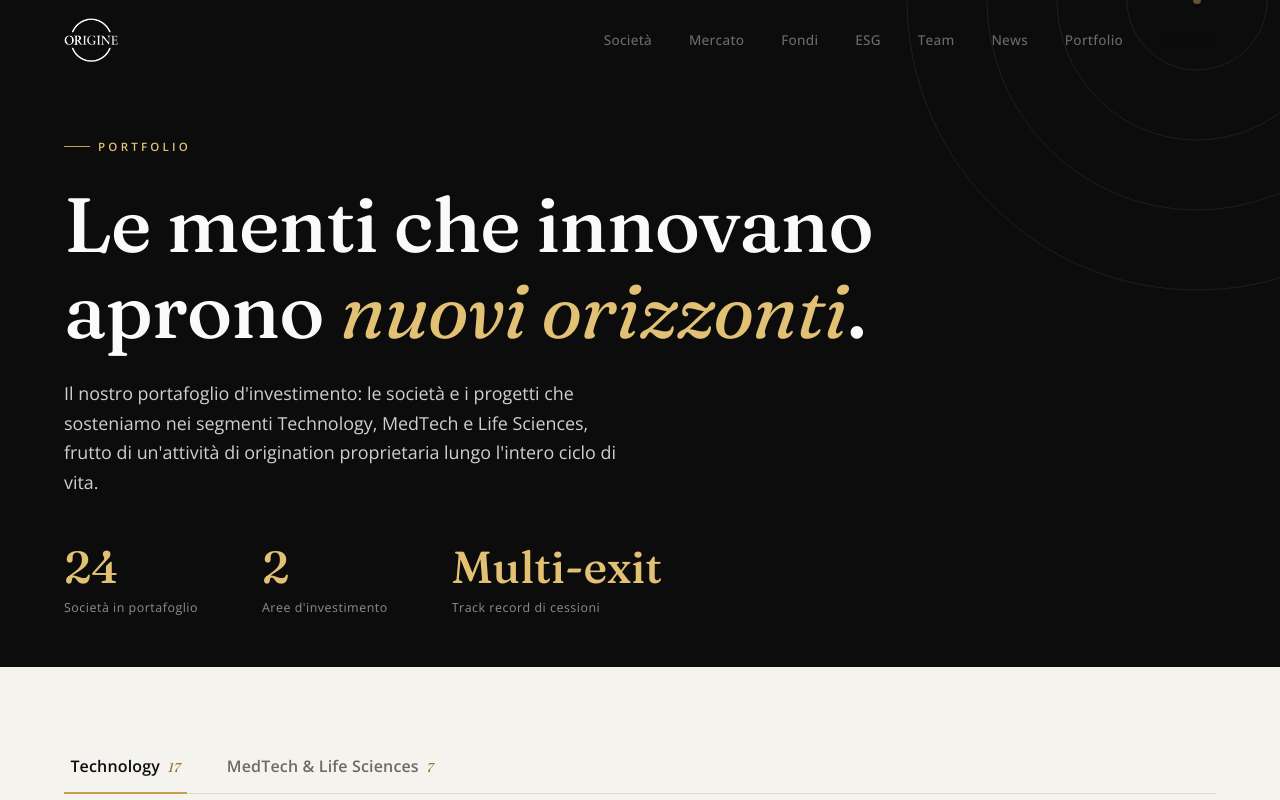
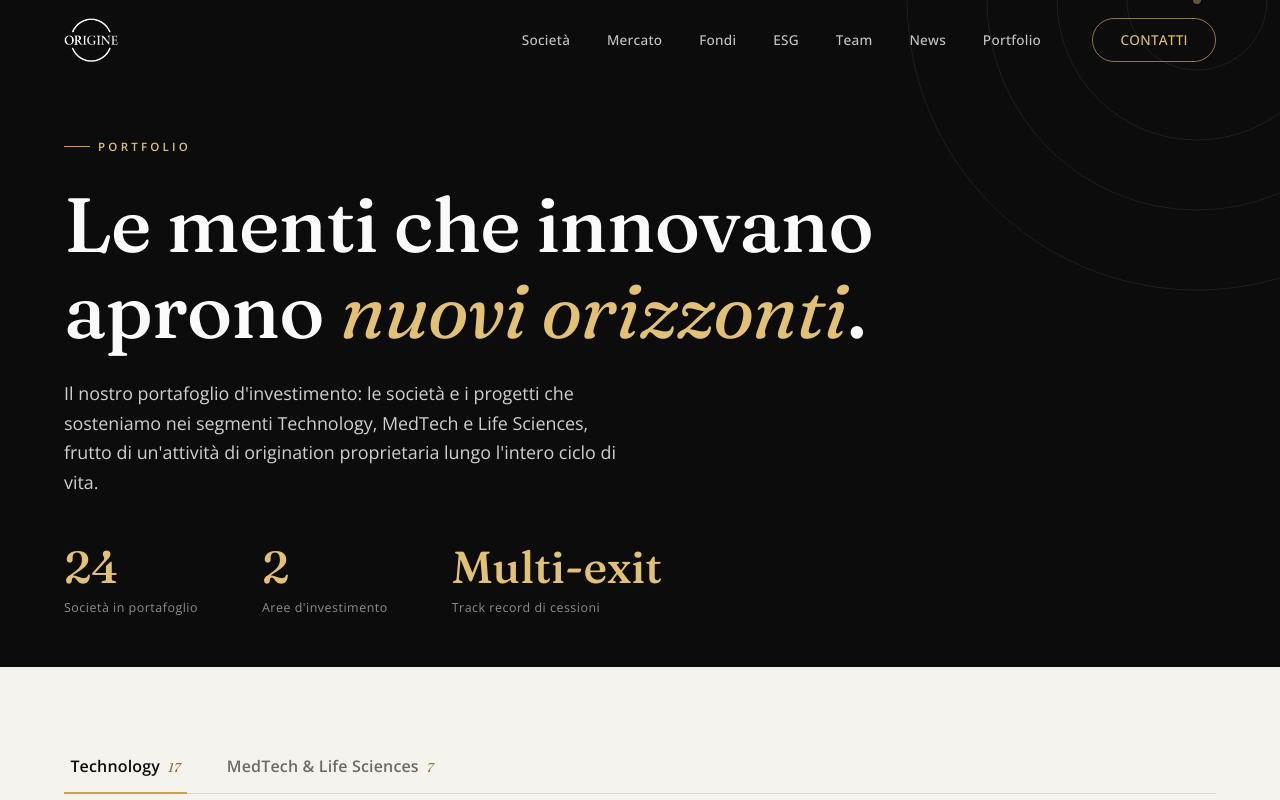
Before and after one commit to darscott98/originesgr, a Next.js app: page /portfolio in a window 1280 px wide. Shown: the top 800 px of the page. Built offline with nearby package versions, Linux system fonts and the light colour scheme.

Commit message:
fix: correct class name in Card component and enhance header styles

```diff
--- a/components/PortfolioExplorer.jsx
+++ b/components/PortfolioExplorer.jsx
@@ -9,7 +9,7 @@ function Card({ item, index }) {
 
   return (
     <article
-      className={`pf-card reveal${open ? " open" : ""}`}
+      className={`pf-card${open ? " open" : ""}`}
       tabIndex={0}
       onClick={toggle}
       onKeyDown={(e) => {
--- a/styles/globals.css
+++ b/styles/globals.css
@@ -37,8 +37,9 @@ img{max-width:100%;display:block}
 
 /* ---------- NAV ---------- */
 header{position:fixed;top:0;left:0;right:0;z-index:100;transition:background .5s var(--ease),border-color .5s var(--ease),backdrop-filter .5s;border-bottom:1px solid transparent}
-header.scrolled{background:rgba(245,243,238,.86);backdrop-filter:blur(14px);border-bottom:1px solid var(--paper-line)}
-.nav{display:flex;align-items:center;justify-content:space-between;height:80px}
+header.scrolled{background:rgba(245,243,238,.9);backdrop-filter:blur(16px) saturate(1.1);border-bottom:1px solid var(--paper-line);box-shadow:0 12px 34px -26px rgba(12,12,13,.55)}
+.nav{display:flex;align-items:center;justify-content:space-between;height:80px;transition:height .5s var(--ease)}
+header.scrolled .nav{height:68px}
 .brand{display:flex;align-items:center;gap:.6rem;font-family:'Fraunces';font-size:1.5rem;letter-spacing:.01em;font-weight:500}
 .brand .mark{width:26px;height:26px;flex:none;display:block}
 .brand .mark circle,.brand .mark path{transition:stroke .4s var(--ease)}
@@ -50,15 +51,24 @@ header:not(.scrolled) .brand-logo{filter:brightness(0) invert(1)}
 .brand .sgr{font-family:'Open Sans';font-size:.58rem;letter-spacing:.34em;font-weight:700;color:var(--gold-d);transform:translateY(-3px)}
 .dark .brand .sgr,footer .brand .sgr{color:var(--gold-l)}
 .navlinks{display:flex;gap:2.3rem;align-items:center}
-.navlinks a{font-size:.85rem;letter-spacing:.02em;color:var(--paper-soft);transition:color .3s;position:relative;padding:4px 0;font-weight:500}
-.navlinks a::after{content:"";position:absolute;left:0;bottom:-2px;width:0;height:1px;background:var(--gold);transition:width .35s var(--ease)}
-.navlinks a:hover{color:var(--ink)}
-.navlinks a:hover::after{width:100%}
-.nav-cta{border:1px solid var(--ink);padding:.6rem 1.3rem;border-radius:2px;color:var(--ink)!important;font-size:.8rem;letter-spacing:.04em;transition:.35s var(--ease)}
-.nav-cta:hover{background:var(--ink);color:var(--paper)!important}
+.navlinks a{font-size:.85rem;letter-spacing:.02em;color:var(--paper-soft);transition:color .3s var(--ease);position:relative;padding:4px 0;font-weight:500}
+.navlinks a:not(.nav-cta)::after{content:"";position:absolute;left:0;bottom:-2px;width:0;height:1px;background:var(--gold);transition:width .35s var(--ease)}
+.navlinks a:not(.nav-cta):hover{color:var(--ink)}
+.navlinks a:not(.nav-cta):hover::after{width:100%}
+/* top of page (transparent over dark hero): lift links + brand controls to light */
+header:not(.scrolled) .navlinks a{color:rgba(250,250,250,.78)}
+header:not(.scrolled) .navlinks a:not(.nav-cta):hover{color:var(--white)}
+
+/* Contatti — gold outline pill that fills on hover */
+.nav-cta{display:inline-flex;align-items:center;gap:.5em;margin-left:.9rem;border:1px solid var(--gold);padding:.62rem 1.7rem !important ;border-radius:999px;color:var(--gold-d)!important;background:transparent;font-size:.78rem;letter-spacing:.08em;text-transform:uppercase;font-weight:600;transition:background .35s var(--ease),color .35s var(--ease),border-color .35s var(--ease),box-shadow .35s var(--ease),transform .35s var(--ease)}
+.nav-cta:hover{background:var(--gold);border-color:var(--gold);color:var(--ink)!important;transform:translateY(-1px);box-shadow:0 12px 26px -12px rgba(201,161,78,.6)}
 .nav-cta::after{display:none}
+header:not(.scrolled) .nav-cta{color:var(--gold-l)!important;border-color:rgba(226,192,116,.6)}
+header:not(.scrolled) .nav-cta:hover{background:var(--gold);border-color:var(--gold);color:var(--ink)!important}
+
 .burger{display:none;flex-direction:column;gap:5px;background:none;border:0;cursor:pointer;padding:8px}
-.burger span{width:26px;height:2px;background:var(--ink);transition:.3s}
+.burger span{width:26px;height:2px;background:var(--ink);transition:background .3s var(--ease),transform .3s var(--ease),opacity .3s var(--ease)}
+header:not(.scrolled) .burger span{background:var(--white)}
 
 /* ---------- HERO (dark, photo + origin mark) ---------- */
 .hero{position:relative;min-height:100vh;display:flex;align-items:center;padding:120px 0 90px;overflow:hidden;background:var(--ink);color:var(--white)}
@@ -352,7 +362,7 @@ footer .wrap{position:relative;z-index:1}
   .navlinks{position:fixed;inset:0 0 0 auto;width:min(82vw,360px);background:var(--ink);flex-direction:column;justify-content:center;align-items:flex-start;padding:0 2.4rem;gap:1.8rem;transform:translateX(100%);transition:transform .5s var(--ease);border-left:1px solid var(--line);z-index:120}
   .navlinks.open{transform:none}
   .navlinks a{font-size:1.3rem;color:var(--white)}
-  .navlinks .nav-cta{font-size:1rem;border-color:var(--gold);color:var(--gold-l)!important}
+  .navlinks .nav-cta{font-size:1rem;border-color:var(--gold);color:var(--gold-l)!important;margin-left:0;margin-top:.6rem}
   .burger{display:flex;z-index:130;position:relative}
   .burger.x span:nth-child(1){transform:translateY(7px) rotate(45deg)}
   .burger.x span:nth-child(2){opacity:0}
```
